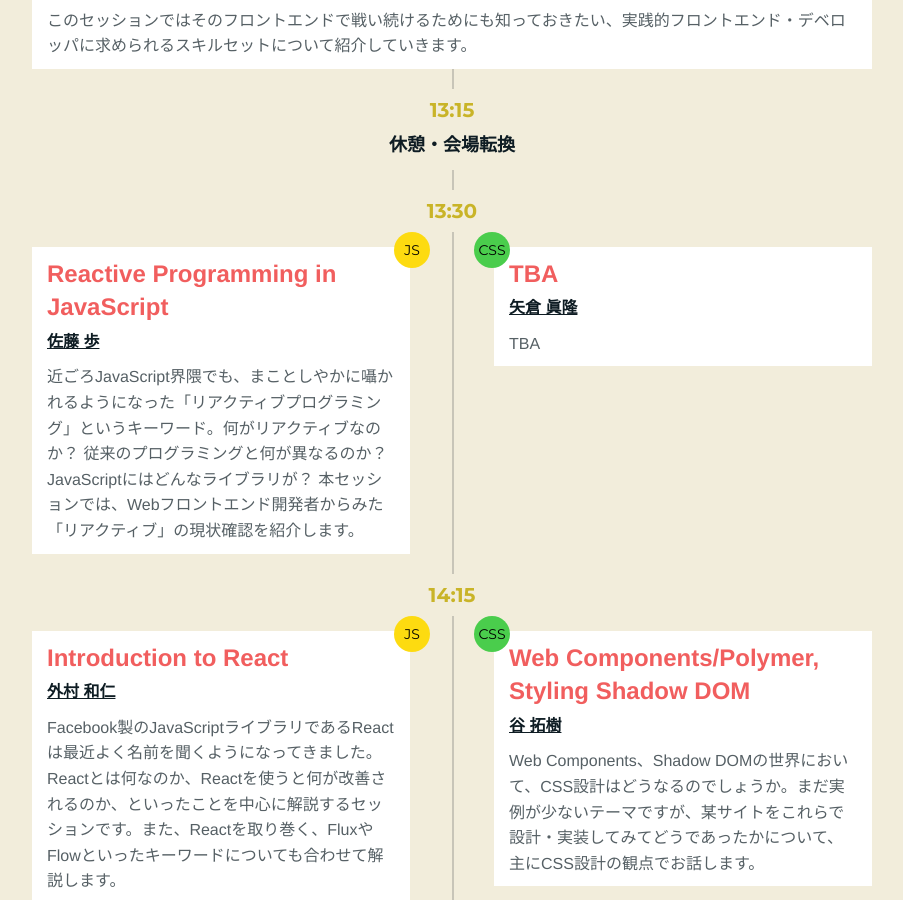
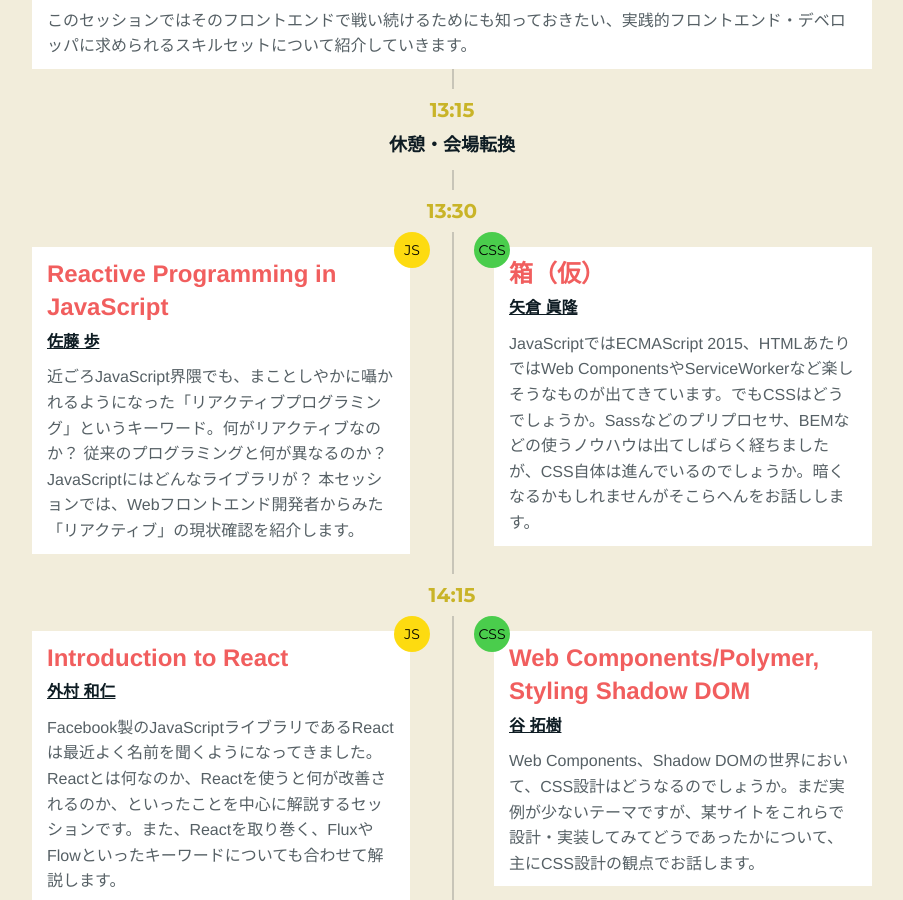
Before and after one commit to frontrend/frontrend.github.io, a Jekyll site: the page conference/schedule.html, which Jekyll copies as it is, in a window 1280 px wide and 900 px high, scrolled down 746 px. Shown: the whole window, without its empty margins (188-1091 px from the left). Built offline with Jekyll 4.4.1, drawn with Linux system fonts in a browser that asks for light colours; some web fonts are replaced; Markdown is read by kramdown in place of the engine named in the settings.

Commit message:
矢倉のセッション内容追加。
タイトルどうしよう。

issue: #7

```diff
--- a/conference/index.html
+++ b/conference/index.html
@@ -200,10 +200,10 @@
           </dd>
           <dd class="timetable__content is-css">
             <div class="session" id="yakura">
-              <h3 class="session__title">TBA</h3>
+              <h3 class="session__title">箱（仮）</h3>
               <p class="session__speaker"><a href="./speakers.html#yakura">矢倉 眞隆</a></p>
               <div class="session__content">
-                <p>TBA</p>
+                <p>JavaScriptではECMAScript 2015、HTMLあたりではWeb ComponentsやServiceWorkerなど楽しそうなものが出てきています。でもCSSはどうでしょうか。Sassなどのプリプロセサ、BEMなどの使うノウハウは出てしばらく経ちましたが、CSS自体は進んでいるのでしょうか。暗くなるかもしれませんがそこらへんをお話しします。</p>
               </div>
             </div>
           </dd>
--- a/conference/schedule.html
+++ b/conference/schedule.html
@@ -81,10 +81,10 @@
           </dd>
           <dd class="timetable__content is-css">
             <div class="session" id="yakura">
-              <h3 class="session__title">TBA</h3>
+              <h3 class="session__title">箱（仮）</h3>
               <p class="session__speaker"><a href="./speakers.html#yakura">矢倉 眞隆</a></p>
               <div class="session__content">
-                <p>TBA</p>
+                <p>JavaScriptではECMAScript 2015、HTMLあたりではWeb ComponentsやServiceWorkerなど楽しそうなものが出てきています。でもCSSはどうでしょうか。Sassなどのプリプロセサ、BEMなどの使うノウハウは出てしばらく経ちましたが、CSS自体は進んでいるのでしょうか。暗くなるかもしれませんがそこらへんをお話しします。</p>
               </div>
             </div>
           </dd>
```
